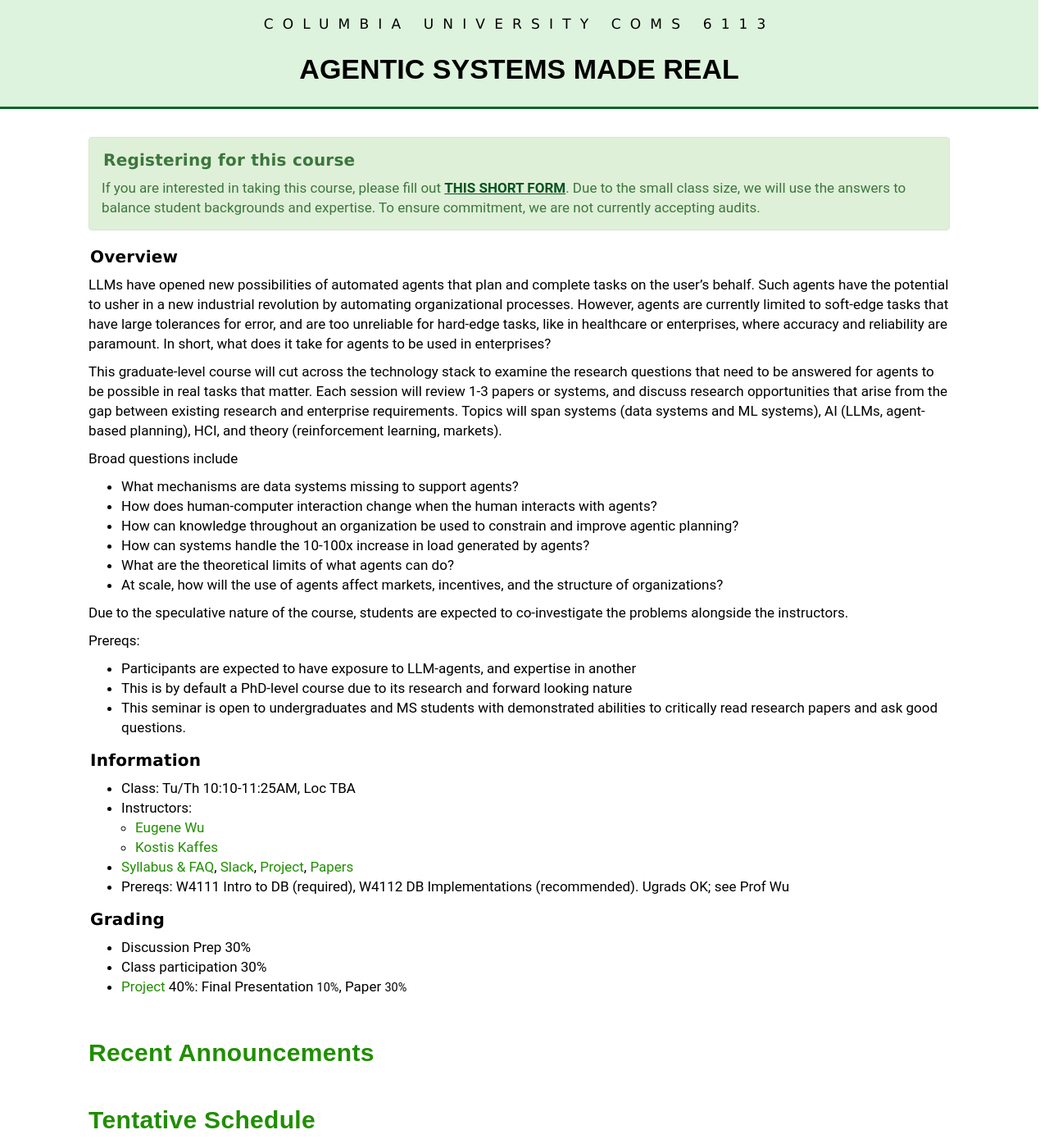
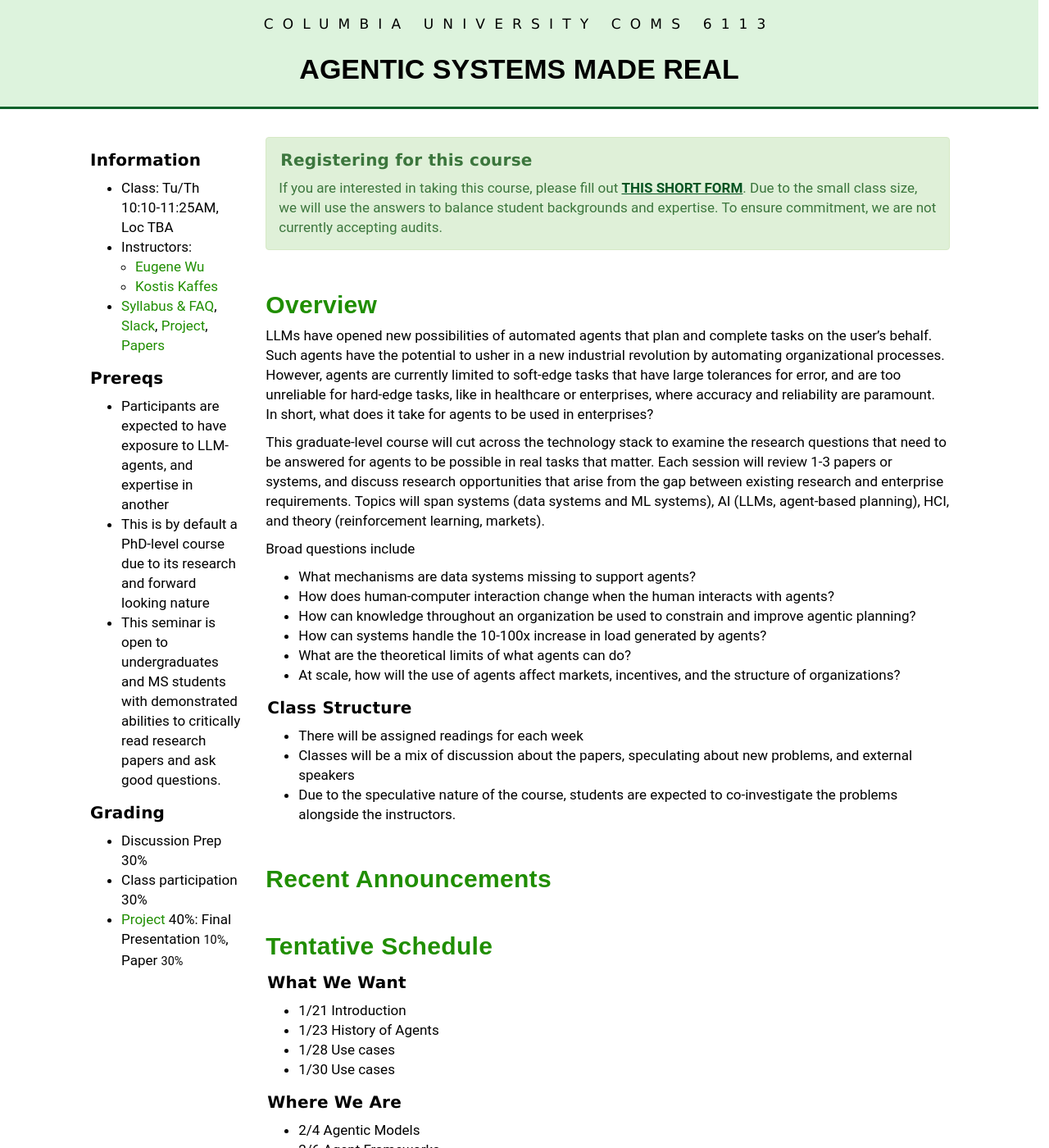
Before and after one commit to w6113/w6113.github.io, a Jekyll site: the page built from index.md, in a window 1280 px wide and 1400 px high. Shown: the whole window at 82% size. Built offline with Jekyll 4.4.1, drawn with Linux system fonts in a browser that asks for light colours.

Commit message:
lazy commit msg

```diff
--- a/_includes/index_left.md
+++ b/_includes/index_left.md
@@ -1,30 +1,27 @@
 #### Information
 
-* [Eugene Wu](http://www.eugenewu.net) (Instructor)
-  <small>OH: TBA 421 Mudd</small>
-* Class: Th 2-4PM
-* [Syllabus & FAQ](./syllabus)
-* [Slack](https://w6113-f22.slack.com)
-* [Project](./projects)
-* [Papers](./papers)
-* [Reviews Wiki](https://github.com/w6113/w6113.github.io/wiki)
+
+* Class: Tu/Th 10:10-11:25AM, Loc TBA
+* Instructors:
+  * [Eugene Wu](http://www.eugenewu.net)
+  * [Kostis Kaffes](https://www.cs.columbia.edu/~kkaffes/index.html)
+* [Syllabus & FAQ](./syllabus),
+[Slack](https://w6113-s25.slack.com),
+[Project](./projects),
+[Papers](./papers)
 
 
 #### Prereqs
 
-* Req: W4111 Intro to DB
-* Pref: W4112 DB Impl
-* Ugrads OK; see Prof Wu
+* Participants are expected to have exposure to LLM-agents, and expertise in another
+* This is by default a PhD-level course due to its research and forward looking nature
+* This seminar is open to undergraduates and MS students with demonstrated abilities to critically read research papers and ask good questions.
+
 
 #### Grading
 
-* [Project](./projects) <small>65%</small>
-  * Proposal <small>5%</small>
-  * Paper Draft <small>10%</small>
-  * Demo/Poster <small>10%</small>
-  * Paper <small>40%</small>
-* [Participation](./syllabus#participation)  <small>10%</small>
-<!--
-* [Paper Reviews](./papers) <small>10%</small>
-* [Assignments](./assignments) <small>15%</small>
--->
+* Discussion Prep 30%
+* Class participation 30%
+* [Project](./projects) 40%:
+   Final Presentation <small>10%</small>,
+   Paper <small>30%</small>
--- a/_layouts/index.html
+++ b/_layouts/index.html
@@ -16,12 +16,11 @@
 
 
 <div class="row content" style="margin-top: 2em;">
-  <!--<div class="col-md-2 col-md-offset-1">
+  <div class="col-md-2 col-md-offset-1">
 		{% capture index_left %}{% include index_left.md %}{% endcapture %}
 		{{ index_left | markdownify }}
 	</div>
-  -->
-  <div class="col-md-10 col-md-offset-1">
+  <div class="col-md-8">
 		{{ content }}
   </div>
   <div class="joiner"></div>
--- a/index.md
+++ b/index.md
@@ -13,7 +13,7 @@
 
 
 
-#### Overview
+## Overview
 
 
 LLMs have opened new possibilities of automated agents that plan and complete tasks on the user’s behalf.  Such agents have the potential to usher in a new industrial revolution by automating organizational processes.   However, agents are currently limited to soft-edge tasks that have large tolerances for error, and are too unreliable for hard-edge tasks, like in healthcare or enterprises, where accuracy and reliability are paramount.  In short, what does it take for agents to be used in enterprises?
@@ -29,35 +29,15 @@
 * What are the theoretical limits of what agents can do?
 * At scale, how will the use of agents affect markets, incentives, and the structure of organizations?
 
-Due to the speculative nature of the course, students are expected to co-investigate the problems alongside the instructors.
-
-Prereqs:
-
-* Participants are expected to have exposure to LLM-agents, and expertise in another
-* This is by default a PhD-level course due to its research and forward looking nature
-* This seminar is open to undergraduates and MS students with demonstrated abilities to critically read research papers and ask good questions.
 
 
+#### Class Structure
 
-#### Information
+* There will be assigned readings for each week
+* Classes will be a mix of discussion about the papers, speculating about new problems, and external speakers
+* Due to the speculative nature of the course, students are expected to co-investigate the problems alongside the instructors.
 
-* Class: Tu/Th 10:10-11:25AM, Loc TBA
-* Instructors:
-  * [Eugene Wu](http://www.eugenewu.net)
-  * [Kostis Kaffes](https://www.cs.columbia.edu/~kkaffes/index.html)
-* [Syllabus & FAQ](./syllabus),
-[Slack](https://w6113-s25.slack.com),
-[Project](./projects),
-[Papers](./papers)
-* Prereqs: W4111 Intro to DB (required), W4112 DB Implementations (recommended).  Ugrads OK; see Prof Wu
 
-#### Grading
-
-* Discussion Prep 30%
-* Class participation 30%
-* [Project](./projects) 40%:
-   Final Presentation <small>10%</small>,
-   Paper <small>30%</small>
 
 ## Recent Announcements
 
```
